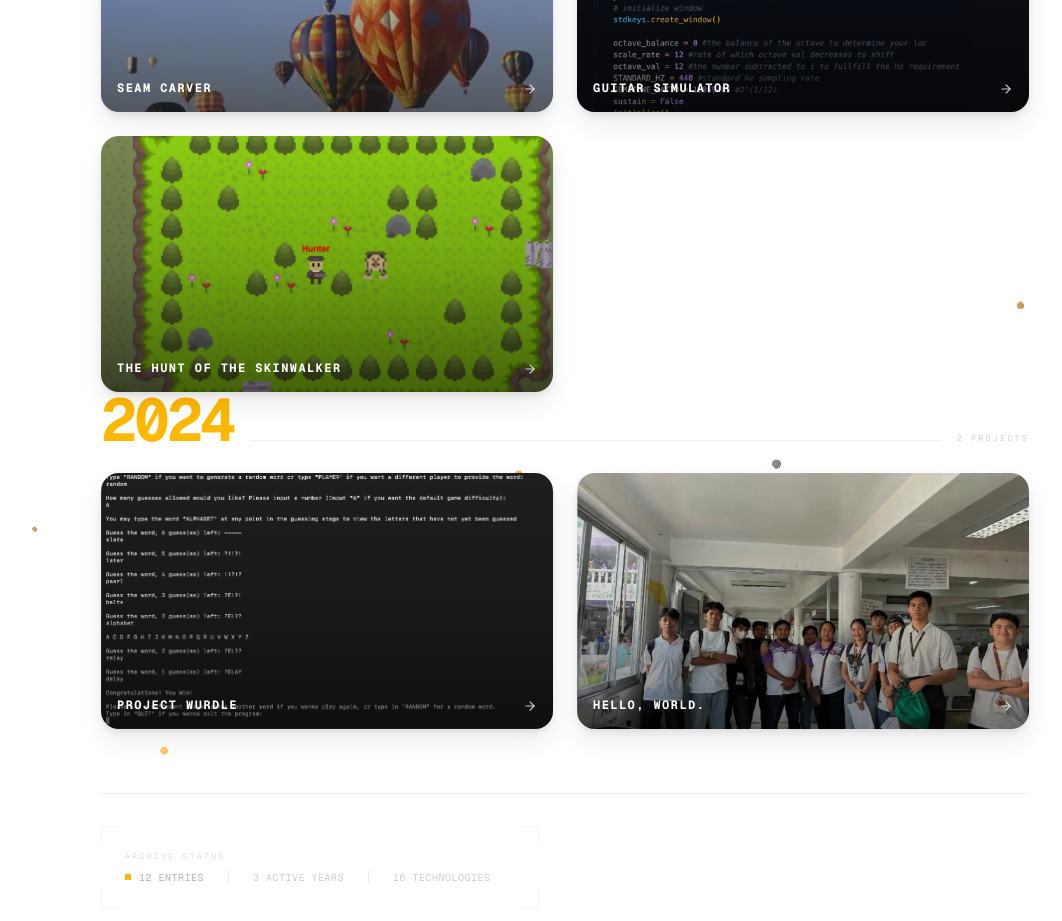
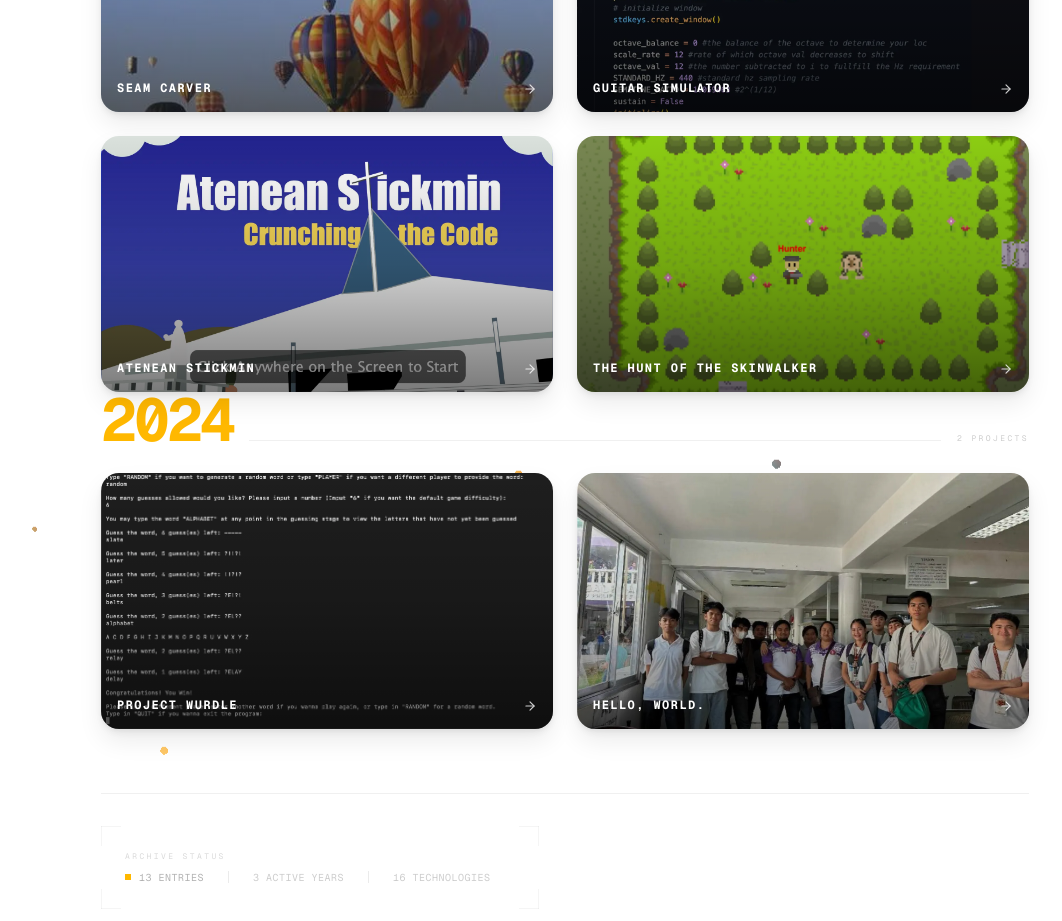
Before and after one commit to RokiTheWise/enriquez-portfolio-v2, a Next.js app: page /archive in a window 1280 px wide. Shown: the part 1720-2641 px from the top of the page, without its empty margins (75-1137 px from the left). Built offline with nearby package versions, Linux system fonts and the light colour scheme.

Commit message:
feat(archive): add Atenean Stickmin — Mar 2025 Java Swing animation project

```diff
--- a/app/archive/page.tsx
+++ b/app/archive/page.tsx
@@ -246,8 +246,26 @@ const ARCHIVE: ArchiveEntry[] = [
   },
   {
     year: "2025",
+    month: "Mar",
+    index: "10",
+    project: "Atenean Stickmin",
+    classification: "GAME DEV",
+    description: "A Java Swing animation project built around a DrawingObject interface — every primitive shape and composite scene object implements draw(Graphics2D) and adjustX(double), letting the canvas hold a heterogeneous render list. Opens with an animated title screen (falling comets, Ateneo cheer audio), advances through a six-frame classroom intro on a 2.5s timer with the Wii Theme, then branches into two user-selectable interactive scenes: a coding scene and a ritual scene. All visuals are drawn programmatically — no image assets, just ~30 custom shape and composite classes.",
+    tech: [
+      { name: "Java", tag: "CORE" },
+      { name: "Java Swing", tag: "UI" },
+    ],
+    github: "https://github.com/RokiTheWise/Atenean-Stickmin",
+    accentColor: "#818CF8",
+    image: "/Atenean-Stickmin.webp",
+    collaborators: [
+      { name: "Charles Daniel Quinto", github: "https://github.com/CharlesRemarks" },
+    ],
+  },
+  {
+    year: "2025",
     month: "May",
-    index: "10",
+    index: "11",
     project: "The Hunt of the Skinwalker",
     classification: "GAME DEV",
     description: "A 2-player asymmetric horror game built with Java Swing. One player is a Hunter armed with a gun; the other is a SkinWalker that can disguise itself as any of 18 environment props. Players connect over a local network and compete across three timed phases — Hide (15s), Hunt (60s), and Revenge (30s) — where the Hunter wins by landing a shot and the SkinWalker wins by surviving into Revenge and landing a melee attack. Features an authoritative server architecture, custom sprite animations (6-frame Hunter, 8-frame SkinWalker), tilemap rendering, real-time position sync at 25 ms intervals, and original sound effects.",
@@ -266,7 +284,7 @@ const ARCHIVE: ArchiveEntry[] = [
   {
     year: "2024",
     month: "Sep",
-    index: "11",
+    index: "12",
     project: "Project Wurdle",
     classification: "CS_FUNDAMENTALS",
     description: "A terminal Wordle reconstruction built under strict constraints — no str.upper(), str.count(), str.find(), or str.join() allowed. Every text operation is implemented from scratch using iterative loops, parallel ASCII-style arrays, and manual frequency counters. Includes single-player (random word), pass-and-play PvP, configurable difficulty (custom guess limit), and an in-game alphabet tracker. A deliberate exercise in understanding data structures and control flow beneath Python's conveniences.",
@@ -282,7 +300,7 @@ const ARCHIVE: ArchiveEntry[] = [
   {
     year: "2024",
     month: "Mar",
-    index: "12",
+    index: "13",
     project: "Hello, World.",
     classification: "ORIGIN",
     description: "Not a project — a beginning. During my 80-hour work immersion at the Business Permit and Licensing Office of Puerto Galera's Municipal Government, the workload ran dry after day one. Instead of staring at a phone, I opened a laptop and started an online Python course. By the end of that week I had written a category sorter, a kg-to-lbs converter, a 67-line multi-operation calculator I packaged into a desktop app, a unit length converter (387 lines), a rock-paper-scissors game, and a YouTube downloader with no ads. None of it was assigned. All of it was a choice. That week in March 2024 is where the habit started.",
```
Also changed, not shown: public/Atenean-Stickmin.webp (added).
